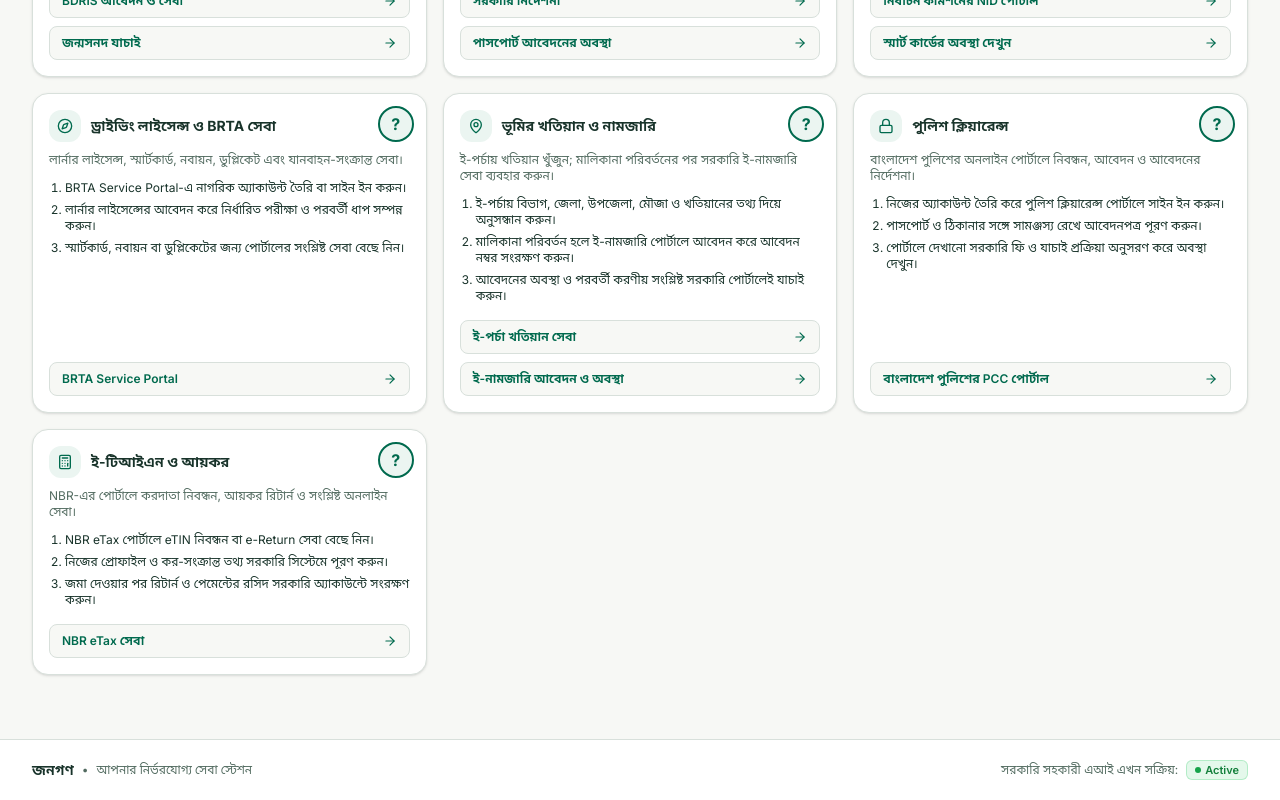
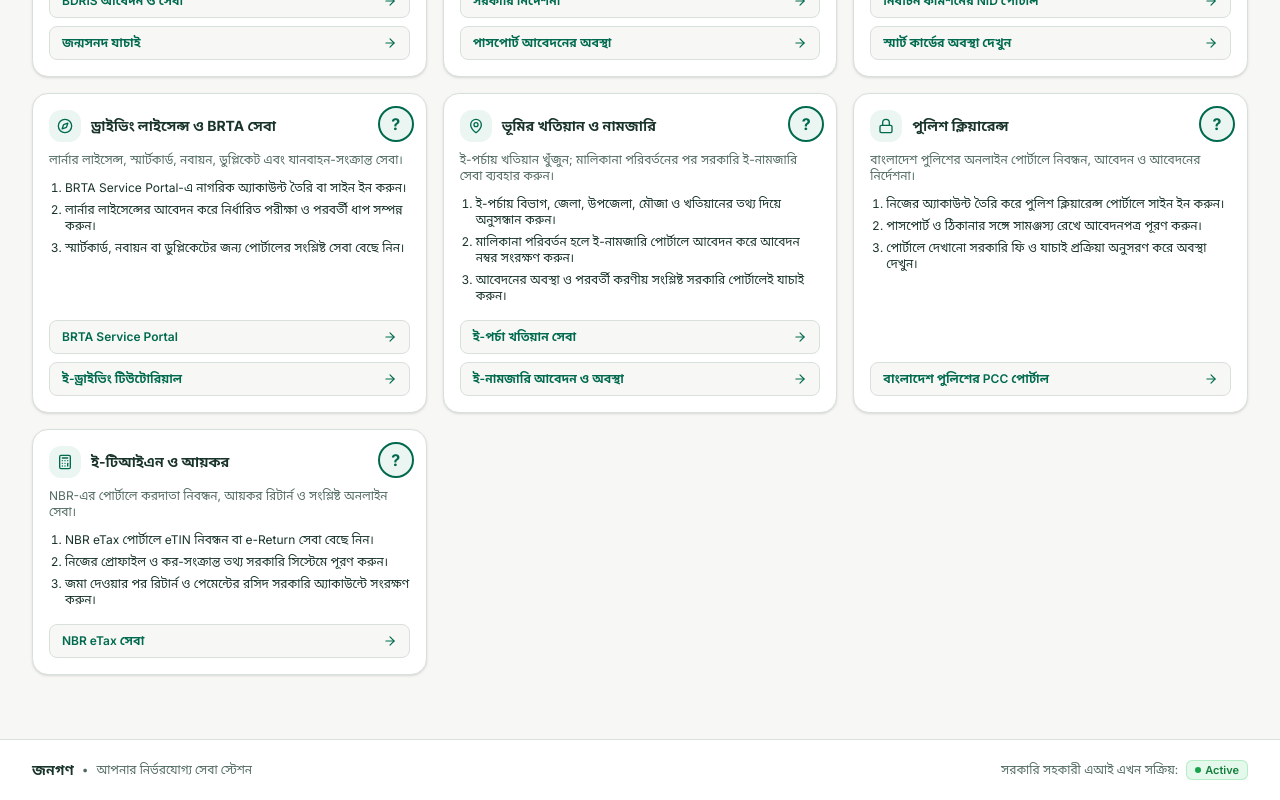
Before and after one commit to 252-15-523-TMA/Jonogon, a Next.js app: page / in a window 1280 px wide. Shown: the part 1391-2191 px from the top of the page. Built offline with nearby package versions, Linux system fonts and the light colour scheme.

Commit message:
Update BRTA links and add e-driving tutorial

```diff
--- a/app/page.tsx
+++ b/app/page.tsx
@@ -421,7 +421,8 @@ const CITIZEN_SERVICES: CitizenServiceCard[] = [
       },
     ],
     actions: [
-      { labelBn: "BRTA Service Portal", labelEn: "BRTA Service Portal", href: "https://bsp.brta.gov.bd/bsp/?lan=en" },
+      { labelBn: "BRTA Service Portal", labelEn: "BRTA Service Portal", href: "https://bsp.brta.gov.bd/?lan=en" },
+      { labelBn: "ই-ড্রাইভিং টিউটোরিয়াল", labelEn: "E-Driving Tutorial", href: "https://brta.gov.bd/pages/static-pages/6922dfc3933eb65569e23dce" },
     ],
   },
   {
```
